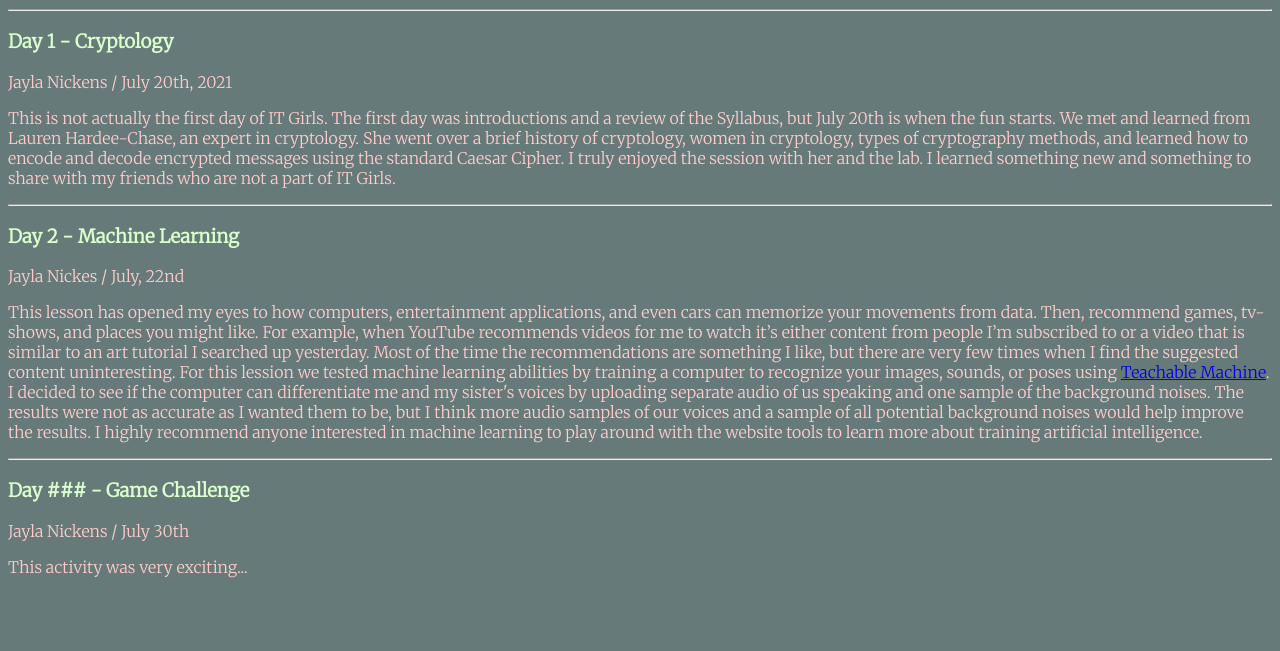
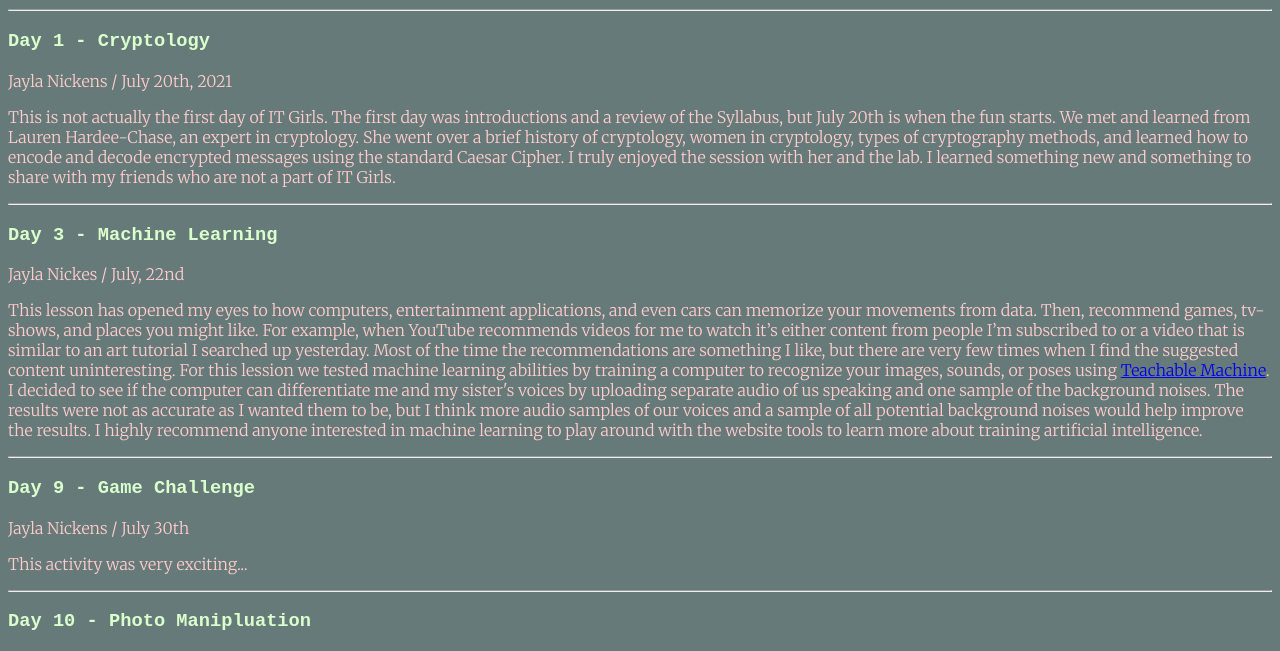
Before and after one commit to itgirls2021/jmnicken, a plain HTML site: page blog.html in a window 1280 px wide. Shown: the part 600-1251 px from the top of the page. Before the commit the page ends 1193 px from the top, so only its background shows below. Drawn offline with Linux system fonts and the light colour scheme.

Commit message:
Add files via upload

```diff
--- a/blog.html
+++ b/blog.html
@@ -30,17 +30,22 @@
             This is not actually the first day of IT Girls. The first day was introductions and a review of the Syllabus, but July 20th is when the fun starts. We met and learned from Lauren Hardee-Chase, an expert in cryptology. She went over a brief history of cryptology, women in cryptology, types of cryptography methods, and learned how to encode and decode encrypted messages using the <a herf="http://rumkin.com/tools/cipher/caesar.php" target="_blank">standard Caesar Cipher</a>. I truly enjoyed the session with her and the lab. I learned something new and something to share with my friends who are not a part of IT Girls.
         </p>
         <hr>
-        <h3>Day 2 - Machine Learning</h3>
+        <h3>Day 3 - Machine Learning</h3>
         <p>Jayla Nickes / July, 22nd</p>
         <p>
             This lesson has opened my eyes to how computers, entertainment applications, and even cars can memorize your movements from data. Then, recommend games, tv-shows, and places you might like. For example, when YouTube recommends videos for me to watch it’s either content from people I’m subscribed to or a video that is similar to an art tutorial I searched up yesterday. Most of the time the recommendations are something I like, but there are very few times when I find the suggested content uninteresting. For this lession we tested machine learning abilities by training a computer to recognize your images, sounds, or poses using <a href="https://teachablemachine.withgoogle.com/" target="_blank">Teachable Machine</a>. I decided to see if the computer can differentiate me and my sister's voices by uploading separate audio of us speaking and one sample of the background noises. The results were not as accurate as I wanted them to be, but I think more audio samples of our voices and a sample of all potential background noises would help improve the results. I highly recommend anyone interested in machine learning to play around with the website tools to learn more about training artificial intelligence.
         </p>
         <hr>
-        <h3>Day ### - Game Challenge</h3>
+        <h3>Day 9 - Game Challenge</h3>
         <p>Jayla Nickens / July 30th</p>
         <p>
             This activity was very exciting...
         </p>
+        <hr>
+        <h3>Day 10 - Photo Manipluation</h3>
+        <p>
+
+        </p>
 
     </body>
 </html>
--- a/styles.css
+++ b/styles.css
@@ -1,7 +1,7 @@
 body {color: rgb(255, 204, 204); background-color: rgb(103, 122, 122); font-family: 'Merriweather', serif;}
 h1 {color: rgb(204, 204, 255); background-color: rgb(103, 122, 122);}
 h2 {color: 	rgb(217, 255, 204); background: rgb(103, 122, 122);}
-h3 {color:rgb(217, 255, 204); background-color: rgb(103, 122, 122); }
+h3 {color:rgb(217, 255, 204); background-color: rgb(103, 122, 122); font-family: "Courier New", Courier, monospace;}
 nav a {color: rgb(212, 255, 255)}
 nav {
     padding: 10px;
```
